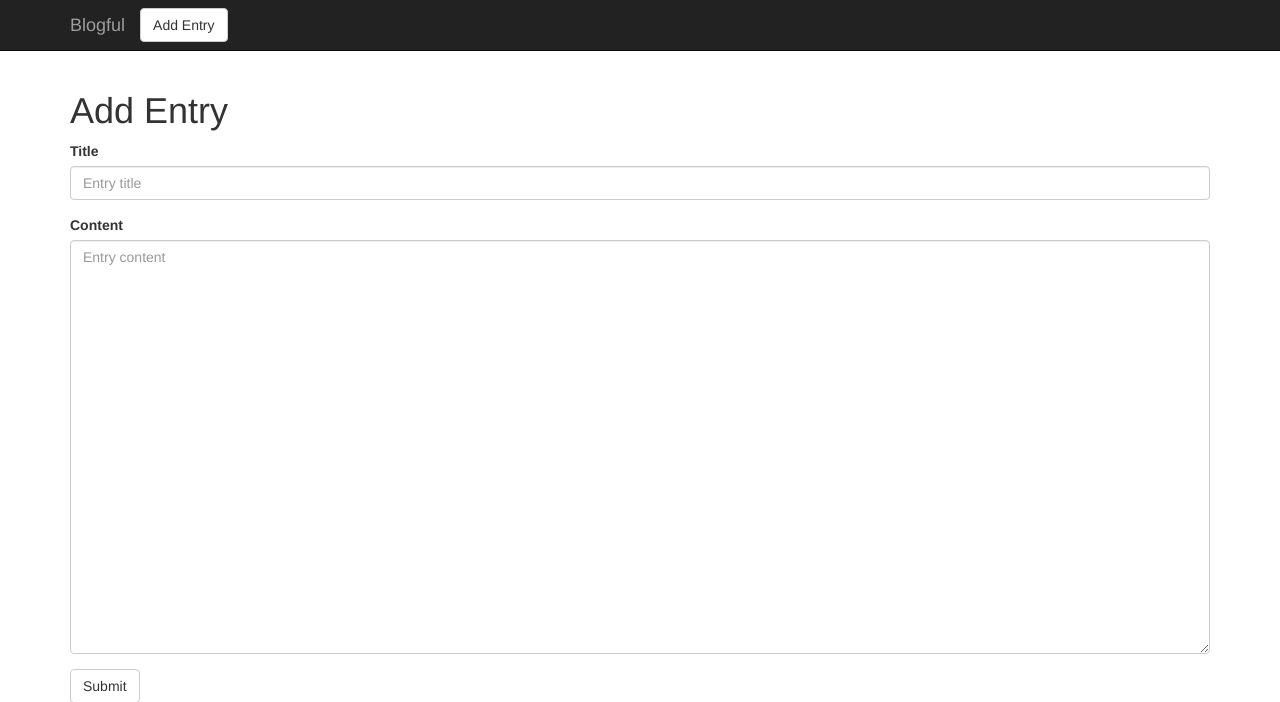
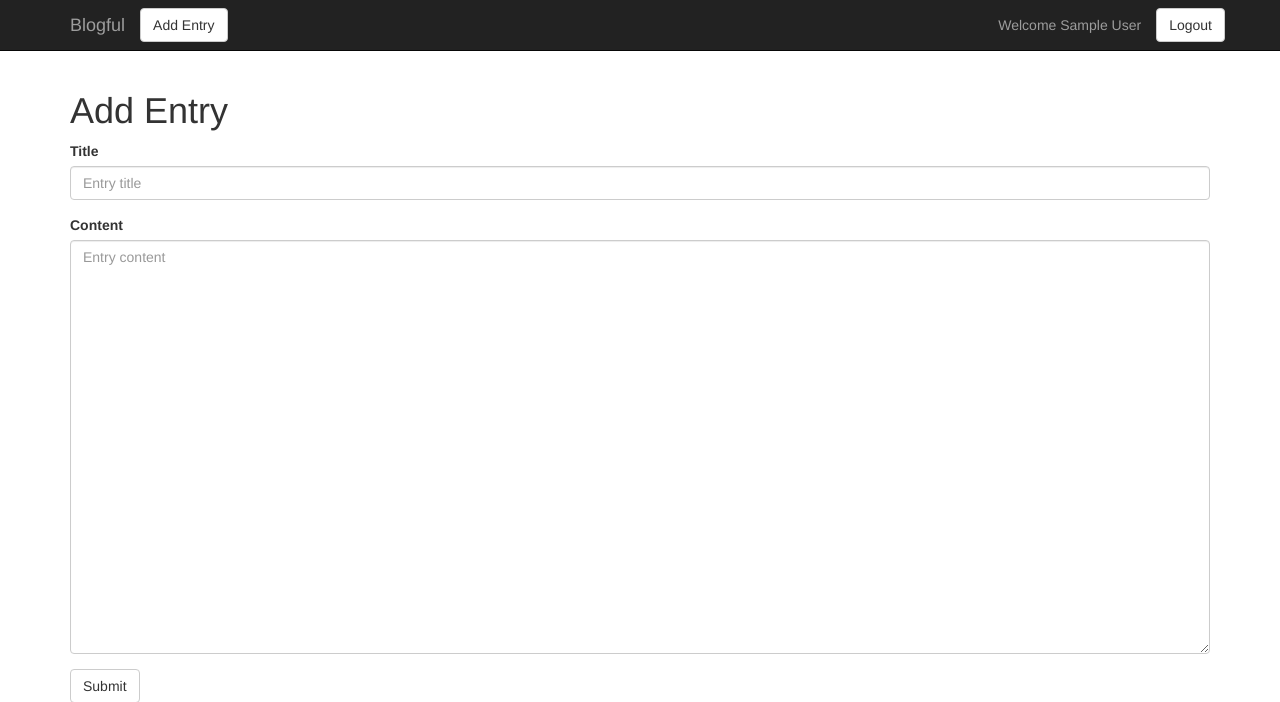
Before and after one commit to zantiago29/blogful, a Flask app: page /entry/add in a window 1280 px wide. Shown: the top 702 px of the page. Run offline with Flask 2, Linux system fonts and the light colour scheme; a user stored in the database is signed in; tables that the repository leaves empty hold one stand-in row (values such as "Sample post"); some libraries are stand-ins or nearby versions.

Commit message:
final commit

```diff
--- a/blog/templates/base.html
+++ b/blog/templates/base.html
@@ -34,6 +34,14 @@
                 </div>
                 <div class="collapse navbar-collapse">
                     <ul class="nav navbar-nav navbar-right">
+                         <span class="icon-bar">
+                        {% if current_user.name %}
+                        <p class="navbar-text">Welcome {{current_user.name}}</p>
+                        <a href="/logout"><button type="button" name="logout" class="btn btn-default navbar-btn">Logout</button></a>
+                        {% else %}
+                        <a href="/login"><button type="button" name="login" class="btn btn-default navbar-btn">Login</button></a>
+                        {% endif %}
+                        </span>
                     </ul>
                 </div>
                  {% with messages = get_flashed_messages(with_categories=true) %}
--- a/blog/views.py
+++ b/blog/views.py
@@ -12,6 +12,7 @@ from werkzeug.security import check_password_hash
 from .database import User
 from flask_login import login_required
 from flask_login import current_user
+from flask.ext.login import login_user, login_required, current_user, logout_user, AnonymousUserMixin
 
 PAGINATE_BY = 10
 
@@ -69,6 +70,7 @@ def single_entry(id=1):
 
 # GET request for editing existing entry
 @app.route("/entry/<int:id>/edit", methods=["GET"])
+@login_required
 def edit_entry_get(id=1):
     entry = session.query(Entry)
     entry = entry.filter(Entry.id == id).first()
@@ -76,6 +78,7 @@ def edit_entry_get(id=1):
 
 # POST request for editing existing entry
 @app.route("/entry/<int:id>/edit", methods=["POST"])
+@login_required
 def edit_post_post(id=1):
     entry = session.query(Entry)
     entry = entry.filter(Entry.id == id).first()
@@ -86,6 +89,7 @@ def edit_post_post(id=1):
 
 # GET request for deleting existing post
 @app.route("/entry/<int:id>/delete", methods=["GET"])
+@login_required
 def delete_entry_get(id=1):
     entry = session.query(Entry)
     entry = entry.filter(Entry.id == id).first()
@@ -93,6 +97,7 @@ def delete_entry_get(id=1):
 
 # POST request for deleting existing post
 @app.route("/entry/<int:id>/delete", methods=["POST"])
+@login_required
 def delete_post_delete(id=1):
     entry = session.query(Entry)
     entry = entry.filter(Entry.id == id).first()
@@ -115,3 +120,9 @@ def login_post():
 
     login_user(user)
     return redirect(request.args.get('next') or url_for("entries"))
+
+# Logout
+@app.route("/logout")
+def logout():
+    logout_user()
+    return redirect(url_for("login_get"))
```
